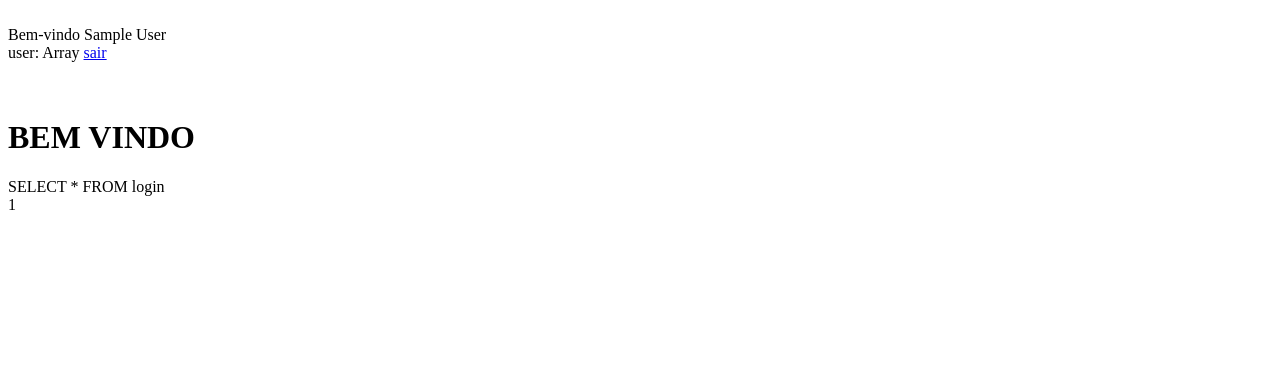
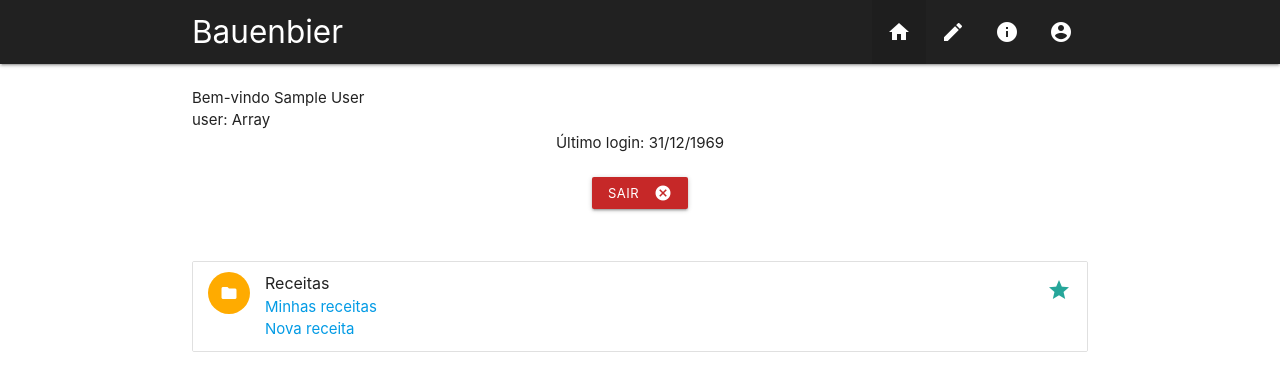
Before and after one commit to iAndreas/Bauenbier, a PHP site: page / in a window 1280 px wide. Shown: the top 391 px of the page. Run offline with PHP 8.4, Linux system fonts and the light colour scheme; the visitor is signed in with stand-in values (Sample User, id 1); data that the repository does not hold is empty; some libraries are stand-ins or nearby versions.

Commit message:
Estilização Index

```diff
--- a/index.php
+++ b/index.php
@@ -1,27 +1,72 @@
 <!DOCTYPE html>
 <?php include 'conf/conf.inc.php';
 	  include 'connect/connect.php';
+
+		function data($data){
+    	return date("d/m/Y", strtotime($data));
+		}
 ?>
 <html>
 <head>
-	<title><?php echo $tittle; ?></title>
+	<meta charset="utf-8" />
+	<meta name="viewport" content="width=device-width, initial-scale=1.0"/>
+	<link rel="icon"  href="img/icone.png">
+	<link rel="stylesheet" href="css/css.css">
+	<link href="css/material-icons.css" rel="stylesheet">
+	<link rel="stylesheet" href="css/materialize.min.css">
+	<link href="https://fonts.googleapis.com/css?family=Staatliches" rel="stylesheet">
+	<script src="js/jquery.min.js"></script>
+	<script src="js/materialize.min.js"></script>
+
+	<title>TCC</title>
 </head>
 <body>
+	<nav class="grey darken-4" role="navigation">
+    <div class="nav-wrapper container">
+      <a id="logo-container" href="#" class="brand-logo">Bauenbier</a>
+      <ul class="right hide-on-med-and-down">
+        <li class="active tooltipped" data-position="bottom" data-tooltip="Página Inicial"><a href="#"> <i class="material-icons">home</i></a></li>
+        <li class="tooltipped" data-position="bottom" data-tooltip="Cálculos"><a href="#"> <i class="material-icons">create</i></a></li>
+        <li class="tooltipped" data-position="bottom" data-tooltip="Sobre nós"><a href="#"> <i class="material-icons">info</i></a></li>
+        <li class="tooltipped" data-position="bottom" data-tooltip="Minha Conta"><a href="#modal1" class="modal-trigger"> <i class="material-icons">account_circle</i></a></li>
+      </ul>
+
+      <ul id="nav-mobile" class="sidenav">
+        <li><h3 class="black-text text-darken-4 center-align">Bauenbier</h3></li><br>
+        <li class="active"><a href="#">Página Inicial</a></li>
+        <li><a href="#">Cálculos</a></li>
+        <li><a href="#">Sobre Nós</a></li>
+        <li><a href="#">Login</a></li>
+      </ul>
+      <a href="#" data-target="nav-mobile" class="sidenav-trigger"><i class="material-icons">menu</i></a>
+    </div>
+  </nav>
+<div class="container">
+
 <?php
 	include 'menu.php';
- ?>
- <a href="acaoLogin.php?acao=logoff">sair</a>
- <br><br><br>
- <h1> BEM VINDO </h1>
+	$sql = "SELECT * FROM login";
+	$result = mysqli_query($conexao, $sql);
+	echo "<center>Último login: ";
+	echo data($_SESSION['dataUltima']).'<br/>';
+ ?><br>
+ <a class="waves-effect waves-light btn-small red darken-3" href="acaoLogin.php?acao=logoff">sair<i class="material-icons right">cancel</i></a></center>
+	<br><br>
+	<ul class="collection">
+    <li class="collection-item avatar">
+      <i class="material-icons circle amber accent-4">folder</i>
+      <span class="title">Receitas</span>
+      <p><a>Minhas receitas</a> <br>
+         <a href="inserir_receita.php">Nova receita</a>
+      </p>
+      <a class="secondary-content"><i class="material-icons">grade</i></a>
+    </li>
+  </ul>
 
- <?php
-
-
- 	$sql = "SELECT * FROM login";
-	echo $sql."<br/>";
-	$result = mysqli_query($conexao, $sql);
-	echo $_SESSION['dataUltima'].'<br/>';
- ?>
-
+<!--  Scripts-->
+<script src="https://code.jquery.com/jquery-2.1.1.min.js"></script>
+<script src="js/materialize.js"></script>
+<script src="js/init.js"></script>
+<script src="js/config.js"></script>
 </body>
 </html>
```
